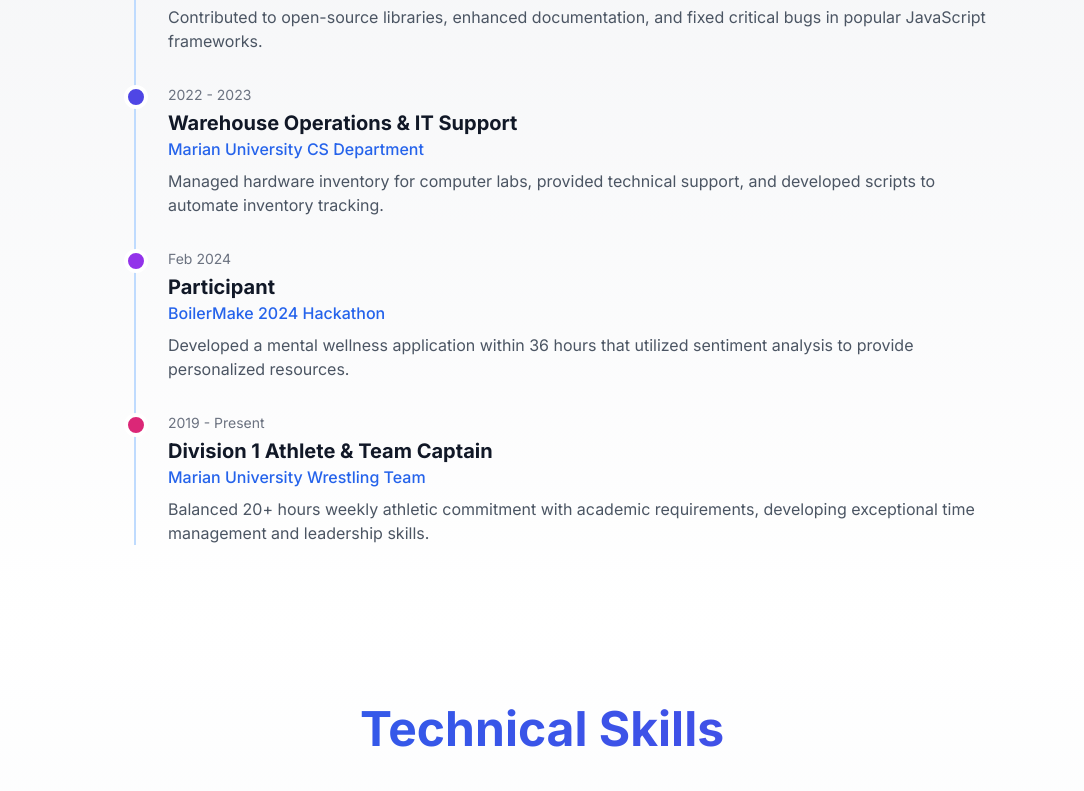
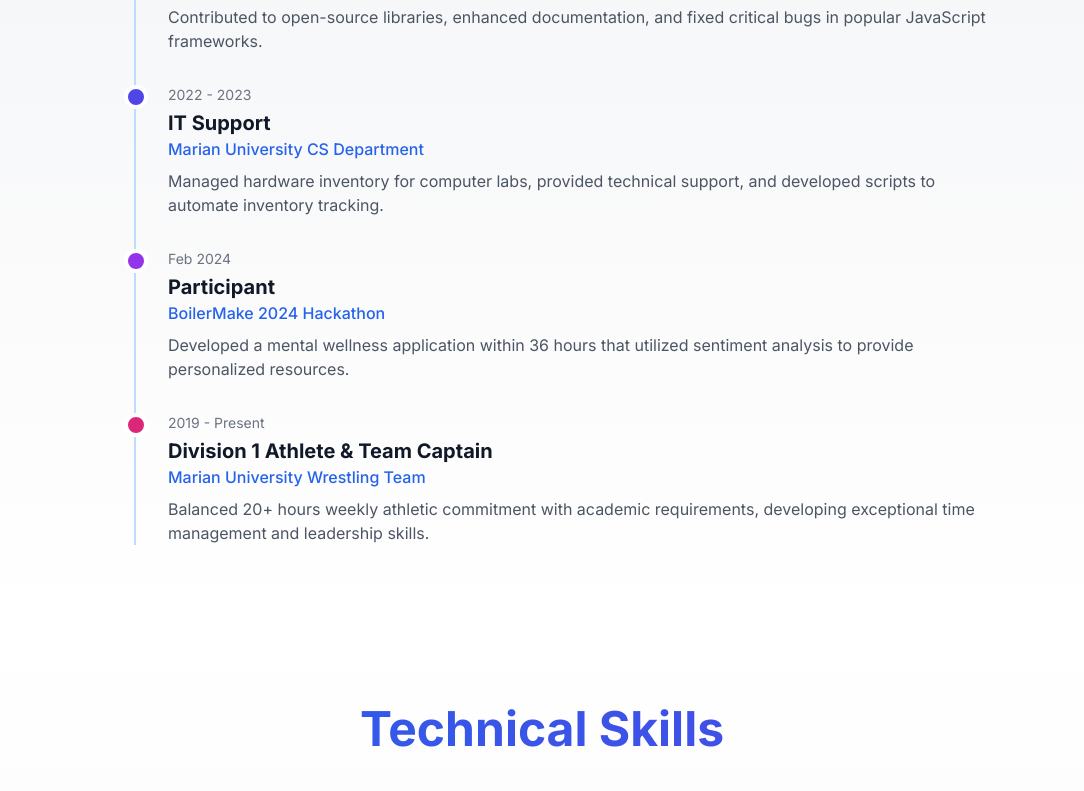
Before and after one commit to ThechosenOne228/Enoch-Shodeinde-Portfolio, a plain HTML site: page index.html in a window 1280 px wide. Shown: the part 2497-3288 px from the top of the page, without its empty margins (98-1182 px from the left). Drawn offline with nearby package versions, Linux system fonts and the light colour scheme.

Commit message:
Update index.html

```diff
--- a/index.html
+++ b/index.html
@@ -313,7 +313,7 @@
                     <div class="timeline-item fade-in">
                         <div class="absolute -left-3 w-6 h-6 rounded-full bg-indigo-600 border-4 border-white"></div>
                         <p class="text-sm text-gray-500">2022 - 2023</p>
-                        <h3 class="text-xl font-bold mt-1">Warehouse Operations & IT Support</h3>
+                        <h3 class="text-xl font-bold mt-1">IT Support</h3>
                         <p class="text-blue-600 font-medium">Marian University CS Department</p>
                         <p class="mt-2 text-gray-600">Managed hardware inventory for computer labs, provided technical support, and developed scripts to automate inventory tracking.</p>
                     </div>
```
